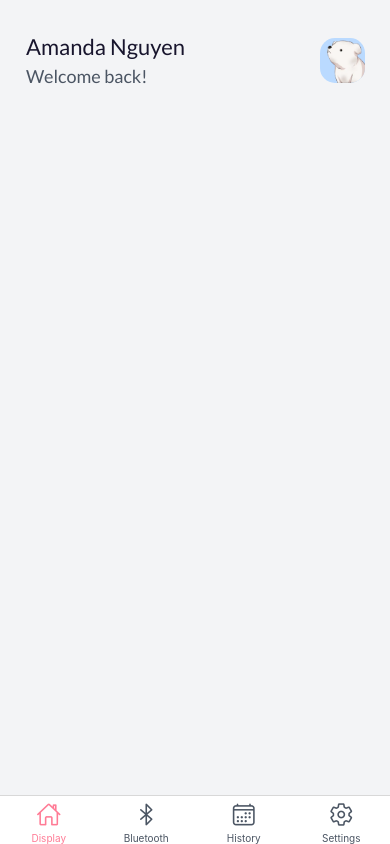
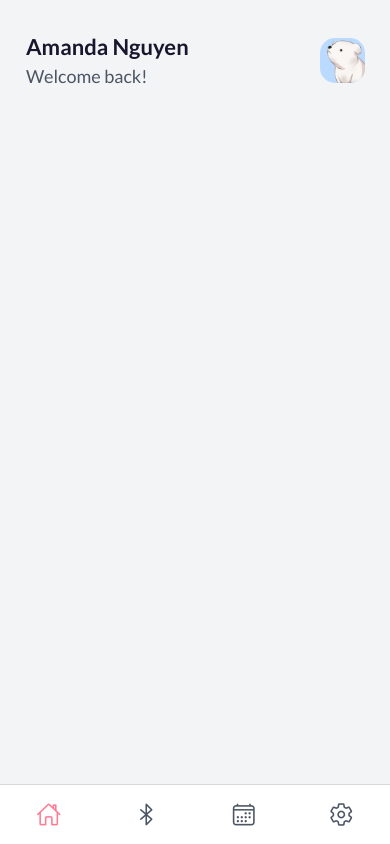
Before and after one commit to RepXcel/App, a React Native app: screen /TabNavigator in a window 390 px wide. Built offline with nearby package versions, Linux system fonts and the light colour scheme.

Commit message:
Bold Title on TabNavigation, fix naming convention on Title component, improve comments on TabNavigation

```diff
--- a/components/Header/Title.tsx
+++ b/components/Header/Title.tsx
@@ -28,6 +28,7 @@ const Greeting: FunctionComponent<GreetingProps> = (props) => {
           {
             color: colors.secondary,
             fontSize: 22,
+            fontFamily: "Lato-Bold",
           },
           props.mainTextStyles,
         ]}
--- a/navigation/TabNavigator.tsx
+++ b/navigation/TabNavigator.tsx
@@ -12,19 +12,18 @@ import Settings from "../screens/Settings";
 
 // custom components
 import { colors } from "../components/colors";
-import Greeting from "../components/Header/Title";
+import Title from "../components/Header/Title";
 import Logo from "../components/Header/Logo";
 
 //images
 import LogoIcon from "../assets/icons/Logo.png";
-
-// import FeatherIcon from "react-native-vector-icons/Feather";
 
 export type TabParamList = {
   Display: undefined;
   Bluetooth: undefined;
   History: undefined;
   Settings: undefined;
+  Instructions: undefined;
 };
 
 const Tab = createBottomTabNavigator<TabParamList>();
@@ -32,14 +31,21 @@ const Tab = createBottomTabNavigator<TabParamList>();
 const TabNavigator: React.FC = () => {
   return (
     <Tab.Navigator
-      screenOptions={{
-        // headerShown: false,
-        // tabBarShowLabel: false,
-        // tabBarStyle: { backgroundColor: colors.primary },
+      screenOptions={({ navigation }) => ({
+        // BOTTOM NAVBAR ------------------------
+        // attempt to show labels on focused --> doesn't work since tabBarShowLabel cannot be dynamically set
+        // tabBarShowLabel: navigation.isFocused(),
+        tabBarShowLabel: false,
+        tabBarStyle: {
+          //backgroundColor: colors.primary,
+          height: 60,
+        },
         tabBarInactiveTintColor: colors.darkgray,
         tabBarActiveTintColor: colors.primary,
+
+        // HEADER ------------------------
+        // headerShown: false,
         headerTintColor: colors.secondary,
-        // header tint
         headerStyle: {
           backgroundColor: colors.lightgray,
           borderBottomWidth: 0,
@@ -55,8 +61,16 @@ const TabNavigator: React.FC = () => {
             img={LogoIcon}
             imgContainerStyle={{ backgroundColor: colors.tertiary }}
           />
+          // <IconButton
+          //   iconName='settings-outline'
+          //   color={colors.darkgray}
+          //   size={30}
+          //   onPress={() => {
+          //     navigation.navigate("Settings");
+          //   }}
+          // />
         ),
-      }}
+      })}
     >
       <Tab.Screen
         name='Display'
@@ -66,7 +80,7 @@ const TabNavigator: React.FC = () => {
             <IonIcon name='home-outline' color={color} size={size} />
           ),
           headerTitle: (props) => (
-            <Greeting
+            <Title
               mainText='Amanda Nguyen'
               subText='Welcome back!'
               {...props}
```
Also changed, not shown: components/Header/Greeting.tsx (deleted, +0 -52 lines).
